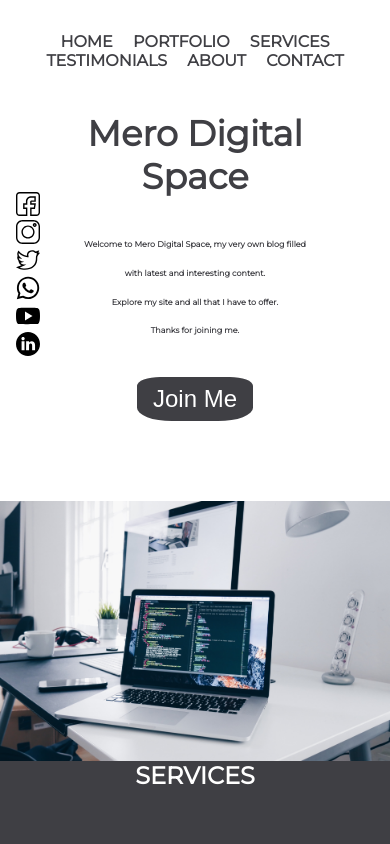
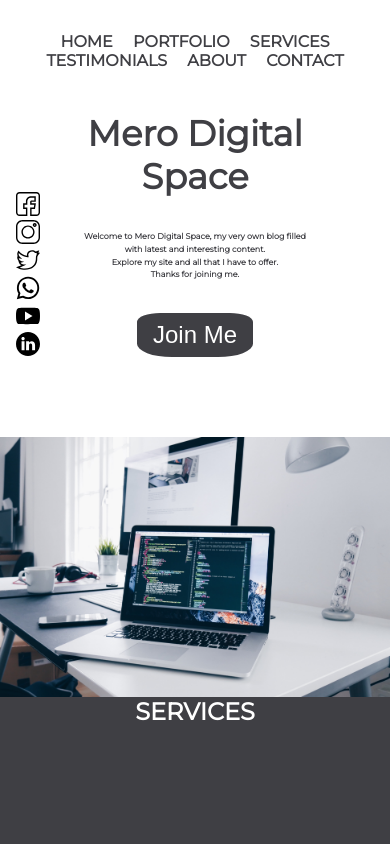
Before and after one commit to xcracei/Mero-Digital-Space, a plain HTML site: page index.html in a window 390 px wide. Shown: the top 844 px of the page. Drawn offline with Linux system fonts and the light colour scheme.

Commit message:
Update queries.css

```diff
--- a/css/queries.css
+++ b/css/queries.css
@@ -33,6 +33,6 @@
 
     h3.main-title-text {
         font-size: 0.5rem;
-        line-height: 1.8rem;
+        line-height: 0.8rem;
     }
 }
```
